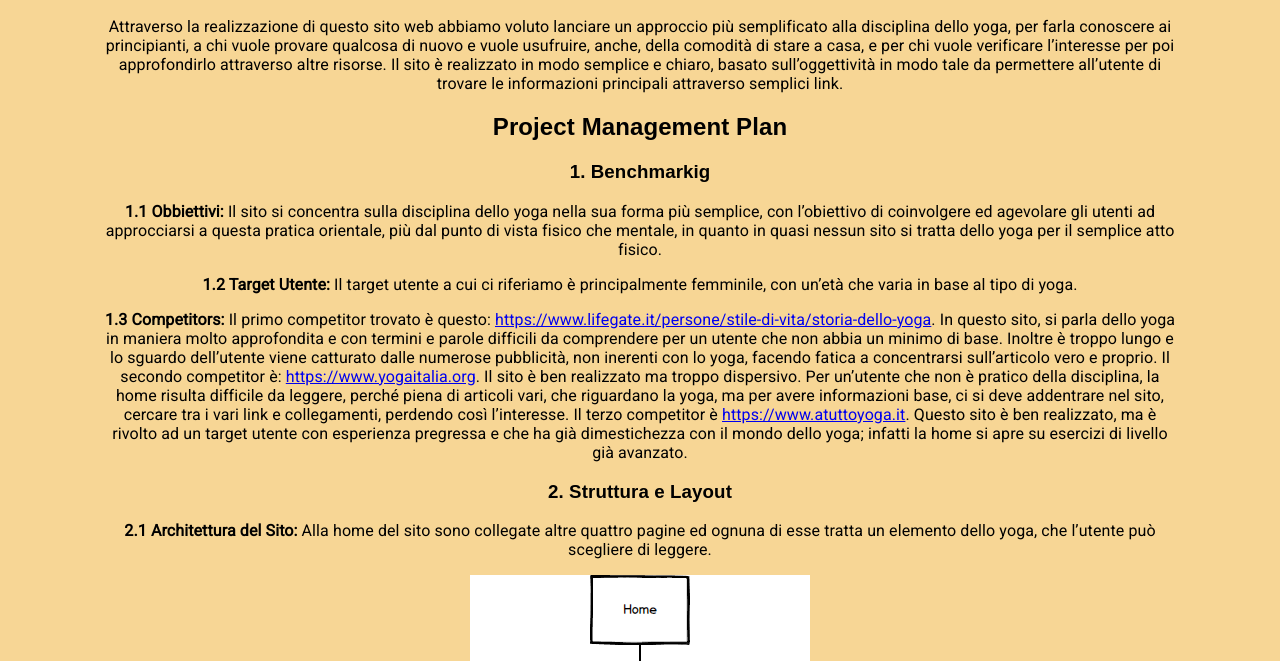
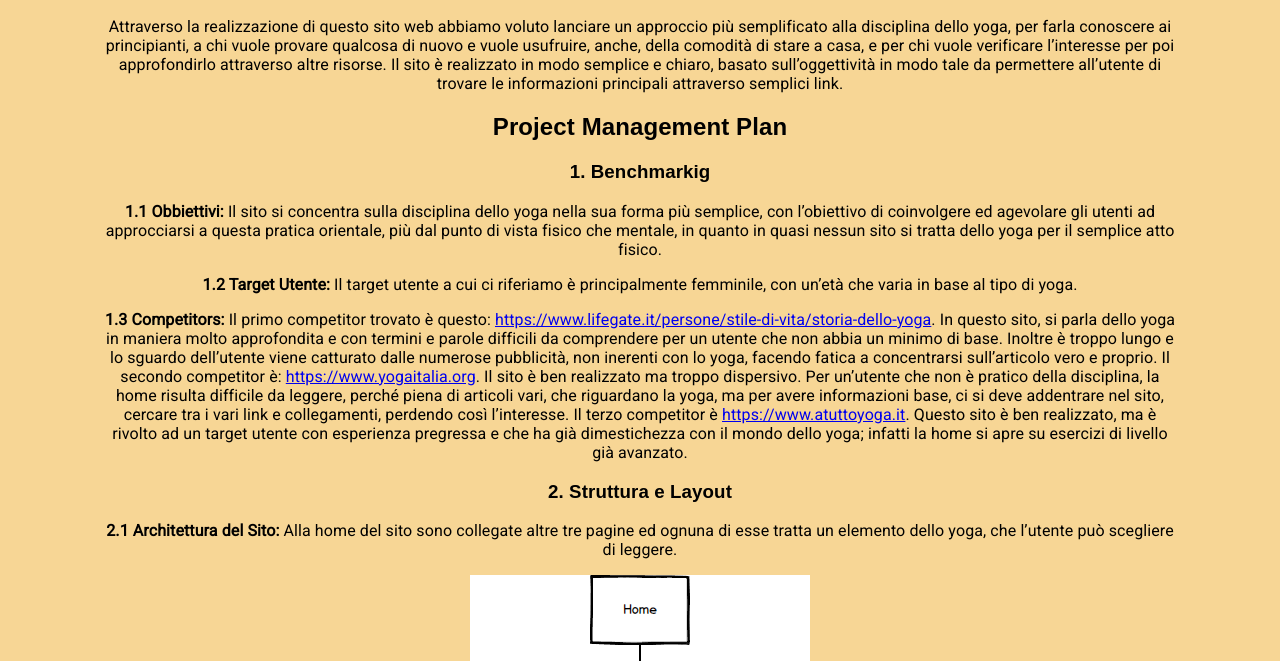
Before and after one commit to chiararotunno/about-yoga, a plain HTML site: page index.html in a window 1280 px wide. Shown: the part 139-800 px from the top of the page. Drawn offline with Linux system fonts and the light colour scheme; a web font is replaced by a local one.

Commit message:
Update index.html

```diff
--- a/index.html
+++ b/index.html
@@ -51,7 +51,7 @@ font-family: 'Roboto', sans-serif;
 
 <h3>2. Struttura e Layout</h3>
 
-<p><b>2.1 Architettura del Sito:</b> Alla home del sito sono collegate altre quattro pagine ed ognuna di esse tratta un elemento dello yoga, che l’utente può scegliere di leggere.</p>
+<p><b>2.1 Architettura del Sito:</b> Alla home del sito sono collegate altre tre pagine ed ognuna di esse tratta un elemento dello yoga, che l’utente può scegliere di leggere.</p>
 <img src="imgs/grafico.png"alt="grafico">
 
 <p><b>2.2 Wireframe:</b> Il nostro sito web si compone di una pagina Home strutturata con il titolo, formato in parte da un’immagine, in grande, in alto e al centro. Sotto si ha una breve descrizione dell'argomento di cui si va a trattare. Inseguito troviamo tre bottoni allineati orizzontalmente, con sotto le proprie icone rappresentative. Ognuno dei bottoni poi, è collegato ad un’altra pagina web che si delinea sempre con il titolo in grande, in alto, al centro con sopra la propria icona. Sotto al titolo troviamo il testo e le immagini. A lato, in alto, a sinistra c'è il menù a sandwich che si apre e permette di cambiare pagina e tornare alla home.</p>
```
